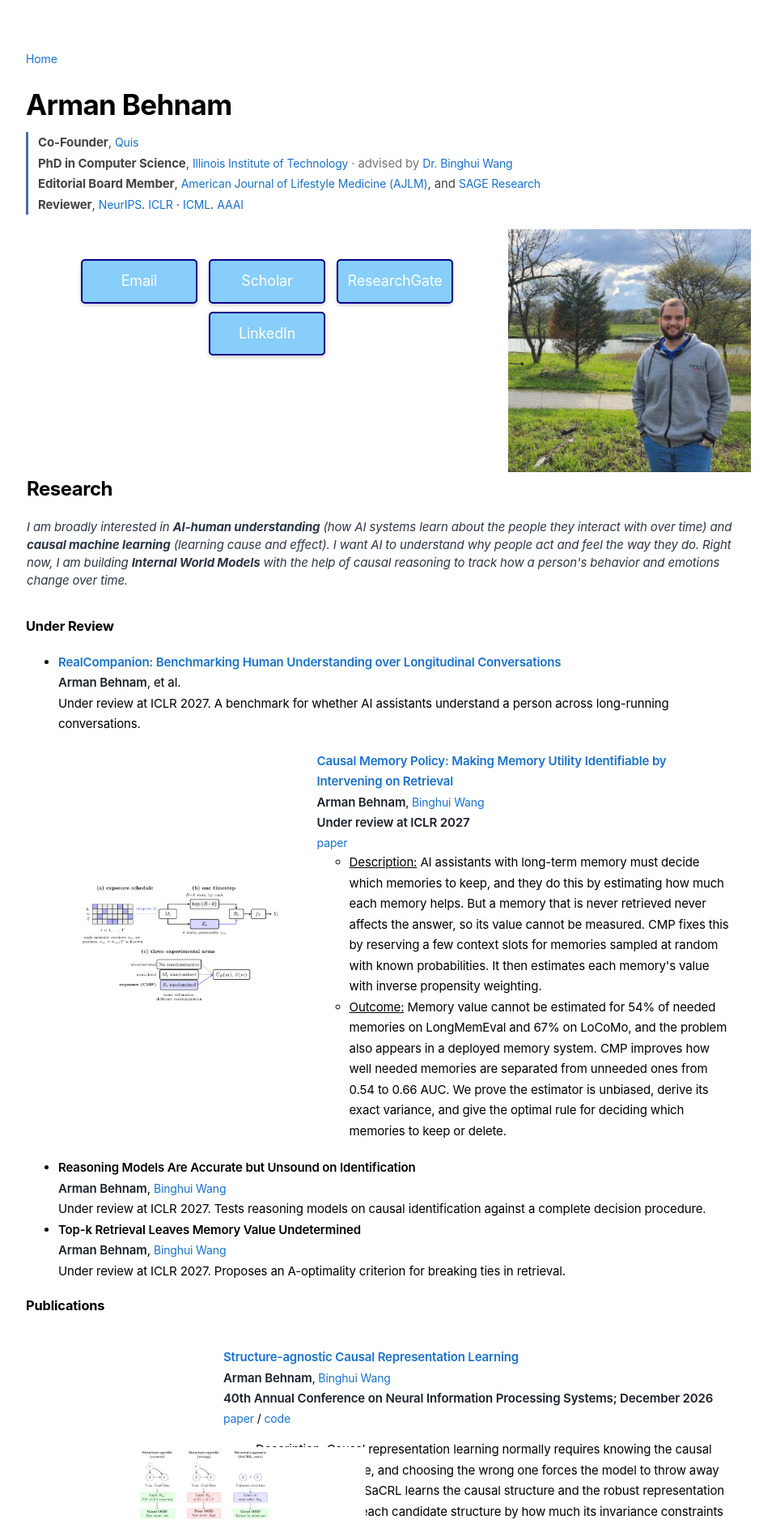
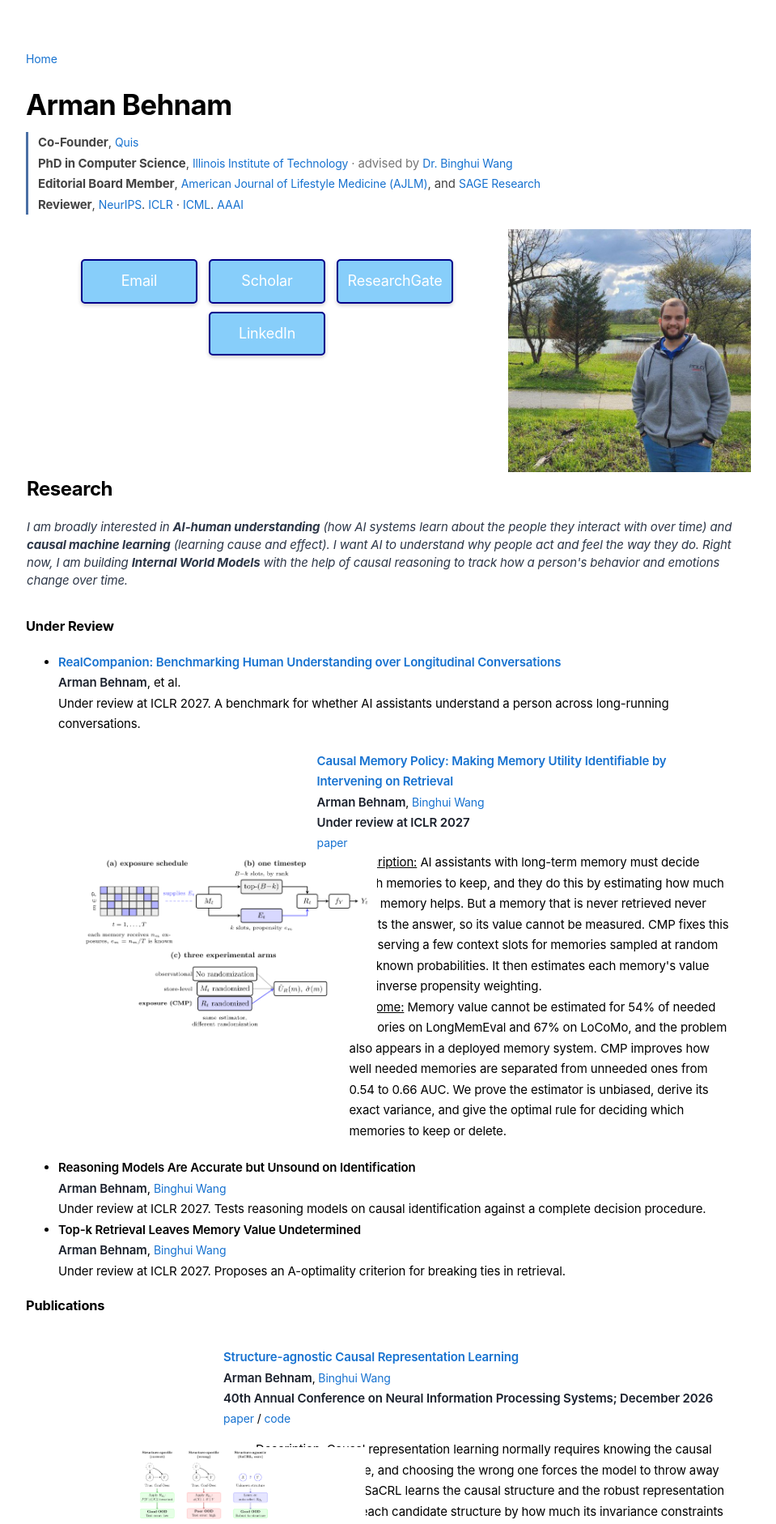
Before and after one commit to ArmanBehnam/ArmanBehnam.github.io, a Jekyll site: the page built from index.html, in a window 1280 px wide. Shown: the top 1882 px of the page at 81% size, without its empty margins (160-1119 px from the left). Built offline with Jekyll 4.4.1, drawn with Linux system fonts in a browser that asks for light colours.

```diff
--- a/index.html
+++ b/index.html
@@ -102,8 +102,8 @@ Right now, I am building <b>Internal World Models</b> with the help of causal re
   <table style="width:100%;border:0px;border-spacing:0px;border-collapse:separate;margin-right:auto;margin-left:auto;"><tbody>
   <tr>
         <td style="padding:20px;width:35%;vertical-align:middle">
-            <div class="one" style="width:100%; height:auto;">
-    <img src='images/cmp.png' style="width:100%; height:auto;">
+            <div class="one" style="width:120%; height:auto;">
+    <img src='images/cmp.png' style="width:120%; height:auto;">
       </div>
     </td>
     <td style="padding:20px;width:65%;vertical-align:middle">
```
